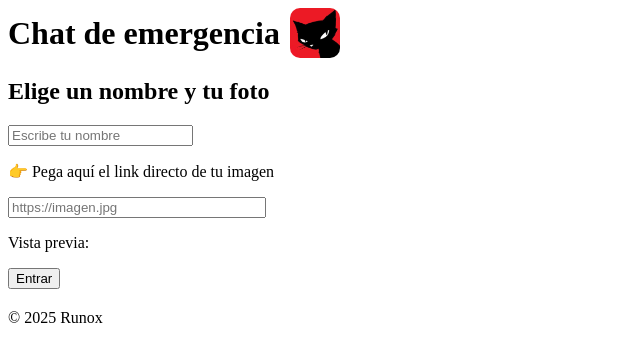
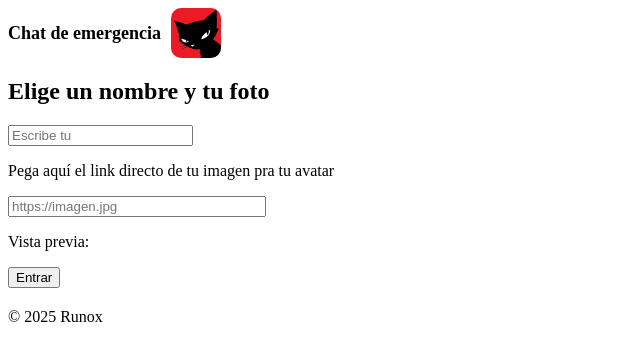
Before and after one commit to ElRunox/mi-chat, a website: page public/index.html in a window 1280 px wide. Shown: the whole page, without its empty margins (0-640 px from the left). Drawn offline with nearby package versions, Linux system fonts and the light colour scheme; no server answers.

Commit message:
actualización

```diff
--- a/public/index.html
+++ b/public/index.html
@@ -4,10 +4,15 @@
     <title>Chat rojo</title>
 </head>
 <body>
+<style>
+    #tituloChat {
+        font-size: 18px;
+    }
+</style>
 
 <!-- ENCABEZADO -->
 <header style="display:flex; align-items:center; gap:10px;">
-    <h1 style="margin:0;">Chat de emergencia</h1>
+    <h1 id="tituloChat">Chat de emergencia</h1>
     <img src="img/gato_rojo.jfif"
          style="width:50px;height:50px; border-radius:10px;">
 </header>
@@ -16,10 +21,10 @@
 <div id="loginBox" style="margin-bottom:20px;">
     <h2>Elige un nombre y tu foto</h2>
 
-    <input id="usernameInput" placeholder="Escribe tu nombre">
+    <input id="usernameInput" placeholder="Escribe tu ">
 
     <div style="margin-top:10px;">
-        <p>👉 Pega aquí el link directo de tu imagen</p>
+        <p>Pega aquí el link directo de tu imagen pra tu avatar</p>
         <input id="imgInput" placeholder="https://imagen.jpg" style="width:250px;">
     </div>
 
```
